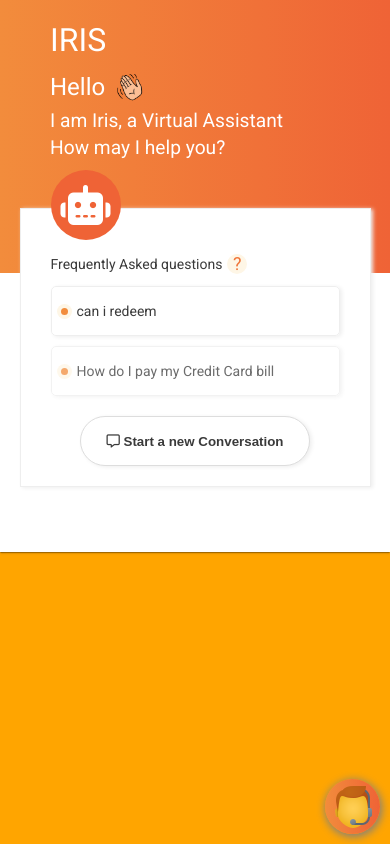
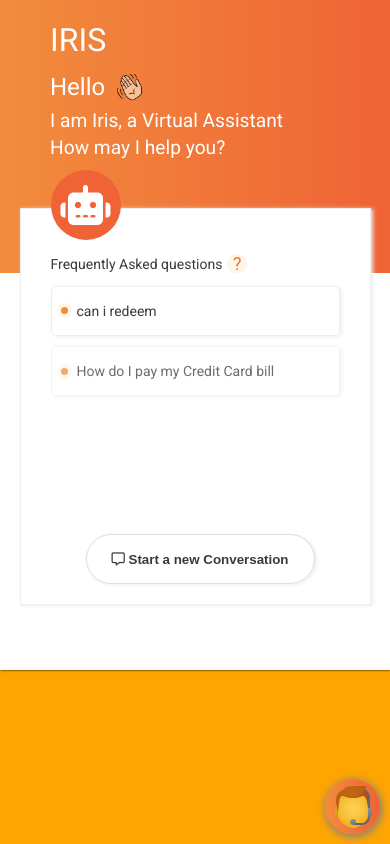
Before and after one commit to sagarmanghnani/chatbot, an Angular app: page / in a window 390 px wide. Both pictures are taken after a click on the button 352 px from the left and 806 px from the top of the page. Built offline with nearby package versions, Linux system fonts and the light colour scheme.

Commit message:
fixed css

```diff
--- a/src/app/background-card/background-card.component.scss
+++ b/src/app/background-card/background-card.component.scss
@@ -44,6 +44,7 @@
             padding-left: 30px;
             box-sizing: border-box;
             padding-right: 30px;
+            min-height: 397px;
             .faq{
                 padding-top: 45px;
                 display: flex;
@@ -90,6 +91,9 @@
             height: 50px;
             margin-top: 20px;
             margin-bottom: 20px;
+            position: absolute;
+            bottom: 0;
+            padding-left: 35px;
             .conversation-btn{
                 background: white;
                 padding-left: 25px;
@@ -129,4 +133,8 @@
     .header{
         border-radius: 0px !important;
     }
+
+    .conversation-container{
+        padding-left: 25px;
+    }
 }
```
